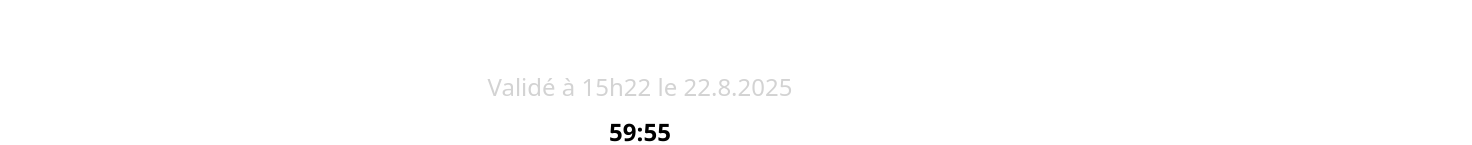
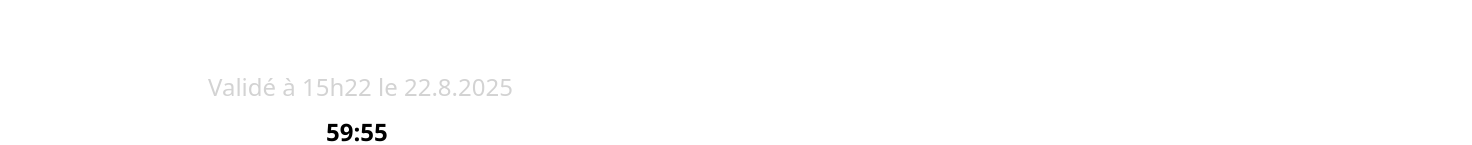
Before and after one commit to buffet-time/mPiracy, a Vue app: page / in a window 1280 px wide. Shown: the part 758-903 px from the top of the page, 1472 px wide, since content can reach past the window. Built offline with nearby package versions, Linux system fonts and the light colour scheme.

Commit message:
we did it, 6

```diff
--- a/src/App.vue
+++ b/src/App.vue
@@ -66,9 +66,9 @@ onMounted(() => {
   font-family: 'Segoe UI';
 
   top: 820px;
-  text-align: center;
+  font-size: 24px;
 
-  font-size: 24px;
+  left: 200px;
 
   .text-one {
     color: lightgray;
@@ -76,6 +76,7 @@ onMounted(() => {
   }
 
   .text-two {
+    padding-left: 118px;
     color: black;
     margin: 0;
     padding-top: 12px;
```
Also changed, not shown: 5 other files (tests, documents, lock files or other folders).
